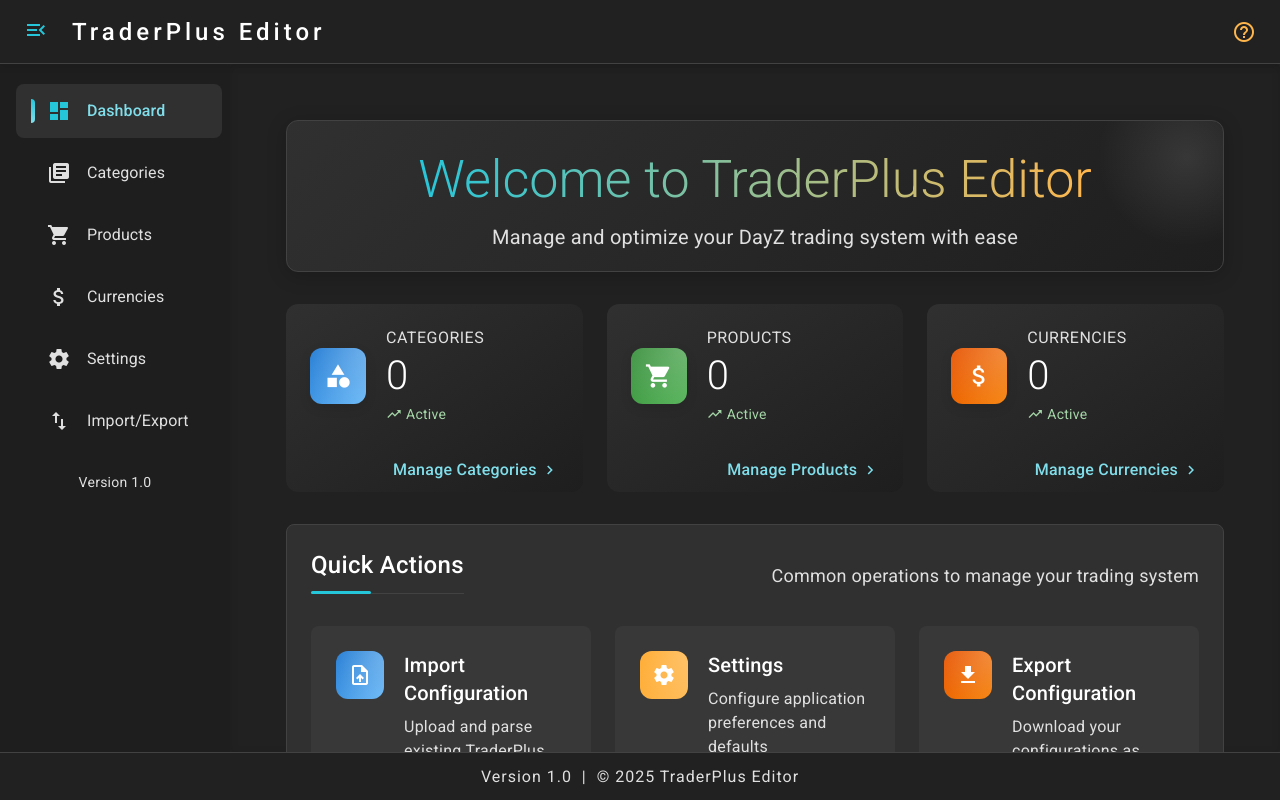
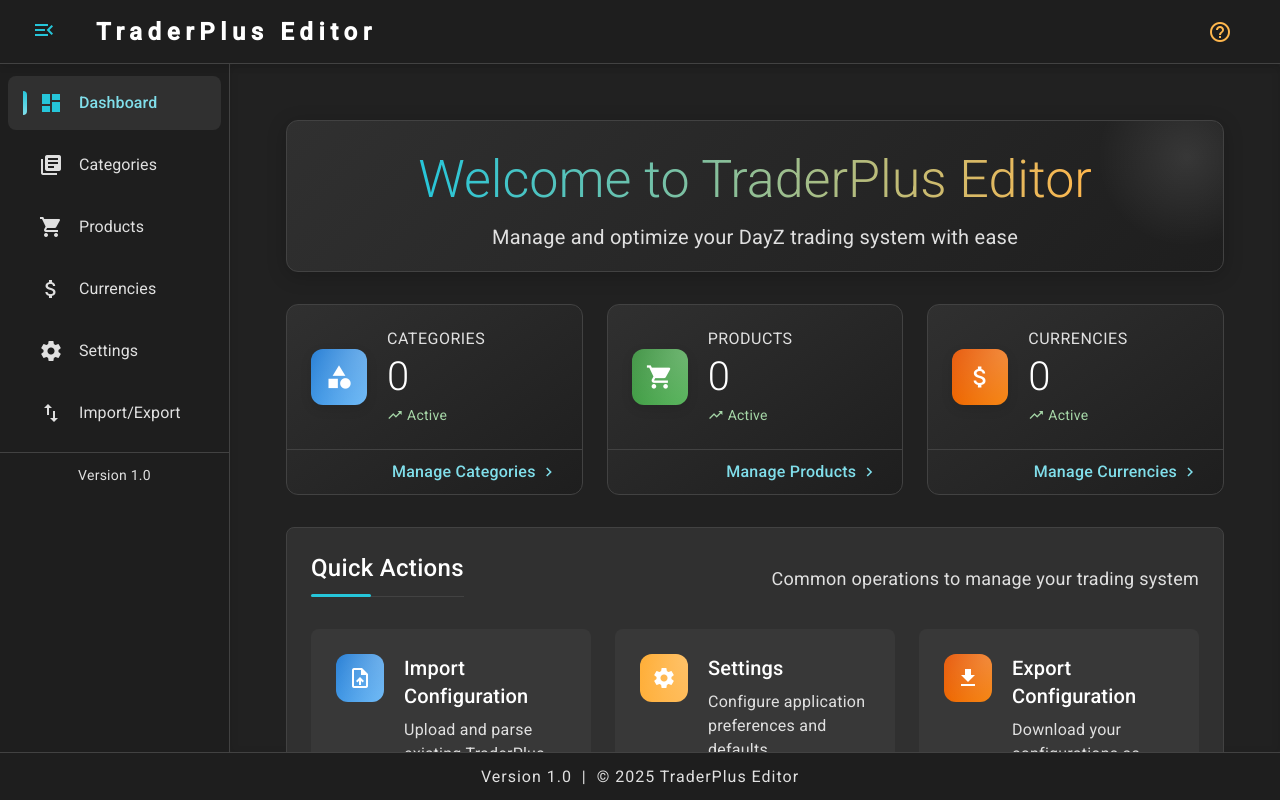
Before and after one commit to TheDmitri/traderpluseditor, an Angular app: page /dashboard in a window 1280 px wide. Built offline with nearby package versions, Linux system fonts and the light colour scheme.

Commit message:
refactor(styles): fixed border colors to use subtle variants and enhance overall component styling

```diff
--- a/src/app/app.component.scss
+++ b/src/app/app.component.scss
@@ -6,9 +6,9 @@
   // Toolbar styling
   .app-toolbar {
     flex: 0 0 64px; // Fixed height
-    background-color: var(--brush-background-surface); // 60% - dominant background color
+    background-color: var(--brush-sidebar-background); // 60% - dominant background color
     border-bottom: 1px solid var(--brush-border-subtle); // 60% - structural element
-    padding: 0 16px;
+    padding: 0 24px;
     display: flex;
     align-items: center;
     position: relative;
@@ -25,8 +25,8 @@
       .app-title {
         color: var(--brush-text-primary); // 60% - primary text
         font-size: var(--font-size-xl);
-        font-weight: var(--font-weight-medium);
-        letter-spacing: 0.25rem;
+        font-weight: var(--font-weight-bold);
+        letter-spacing: 0.35rem;
         white-space: nowrap;
         overflow: hidden;
         text-overflow: ellipsis;
@@ -48,6 +48,7 @@
       display: flex;
       align-items: center;
       justify-content: center;
+      margin-right: 16px;
 
       .mat-icon {
         display: flex;
@@ -75,7 +76,7 @@
   // Footer styling
   .app-footer {
     flex: 0 0 48px; // Fixed height
-    background-color: var(--brush-background-surface); // 60% - structural element
+    background-color: var(--brush-sidebar-background); // 60% - structural element
     border-top: 1px solid var(--brush-border-subtle); // 60% - subtle border
     z-index: 1;
 
--- a/src/app/features/dashboard/components/dashboard.component.scss
+++ b/src/app/features/dashboard/components/dashboard.component.scss
@@ -66,7 +66,7 @@
       var(--brush-background-elevated),
       var(--brush-background-body)
     );
-    border: 1px solid var(--brush-border-light);
+    border: 1px solid var(--brush-border-subtle);
 
     &:hover {
       transform: translateY(-4px);
@@ -160,7 +160,7 @@
 
     .stats-action {
       padding: 12px 24px;
-      border-top: 1px solid var(--brush-border-light);
+      border-top: 1px solid var(--brush-border-subtle);
       margin-top: auto;
       text-align: right;
 
@@ -233,7 +233,7 @@
     &:hover {
       background-color: var(--brush-active-overlay);
       transform: translateY(-2px);
-      border-color: var(--brush-border-light);
+      border-color: var(--brush-border-subtle);
     }
   }
 
--- a/src/app/features/file-management/components/file-management.component.scss
+++ b/src/app/features/file-management/components/file-management.component.scss
@@ -45,7 +45,7 @@
       padding: 48px 24px;
       transition: all var(--transition-normal) var(--transition-timing);
       background-color: var(--brush-hover-overlay);
-      border: 2px dashed var(--brush-border-light);
+      border: 2px dashed var(--brush-border-subtle);
       border-radius: 12px;
       position: relative;
 
@@ -185,7 +185,7 @@
           var(--brush-background-elevated),
           var(--brush-background-body)
         );
-        border: 1px solid var(--brush-border-light);
+        border: 1px solid var(--brush-border-subtle);
         border-radius: 12px;
         padding: 20px;
         display: flex;
@@ -334,7 +334,7 @@
           var(--brush-background-elevated),
           var(--brush-background-body)
         );
-        border: 1px solid var(--brush-border-light);
+        border: 1px solid var(--brush-border-subtle);
         border-radius: 12px;
         transition: all var(--transition-normal) var(--transition-timing);
 
--- a/src/app/shared/components/navigation/navigation.component.scss
+++ b/src/app/shared/components/navigation/navigation.component.scss
@@ -11,7 +11,7 @@
     .sidenav {
       width: 230px;
       background-color: var(--brush-sidebar-background);
-      border-right: 1px solid var(--brush-border-light);
+      border-right: 1px solid var(--brush-border-subtle);
       transition: width var(--transition-normal) var(--transition-timing);
 
       // Collapsed state
@@ -28,8 +28,6 @@
   flex: 1;
   max-height: calc(100% - 56px); // Account for footer height
   overflow-y: auto;
-  padding-top: 8px;
-  padding-left: 8px;
 }
 
 /* Navigation Items
@@ -38,6 +36,7 @@ mat-nav-list {
   padding-top: 8px;
   display: flex;
   flex-direction: column;
+  overflow-x: hidden;
 
   // Navigation item styling
   .nav-item {
@@ -234,7 +233,7 @@ mat-nav-list {
 ========================================================================== */
 .sidenav-footer {
   padding: 12px;
-  border-top: 1px solid var(--brush-border-light);
+  border-top: 1px solid var(--brush-border-subtle);
   text-align: center;
   height: 32px; // Consistent footer height
 }
--- a/src/styles/components/_tables.scss
+++ b/src/styles/components/_tables.scss
@@ -834,7 +834,7 @@
       .mdc-notched-outline__leading,
       .mdc-notched-outline__notch,
       .mdc-notched-outline__trailing {
-        border-color: var(--brush-border-light) !important;
+        border-color: var(--brush-border-subtle) !important;
       }
 
       // Focused state
@@ -969,7 +969,7 @@
 .mdc-line-ripple,
 .mdc-line-ripple::before,
 .mdc-line-ripple::after {
-  border-bottom-color: var(--brush-border-light) !important;
+  border-bottom-color: var(--brush-border-subtle) !important;
 }
 
 .mdc-line-ripple--active::after,
```
